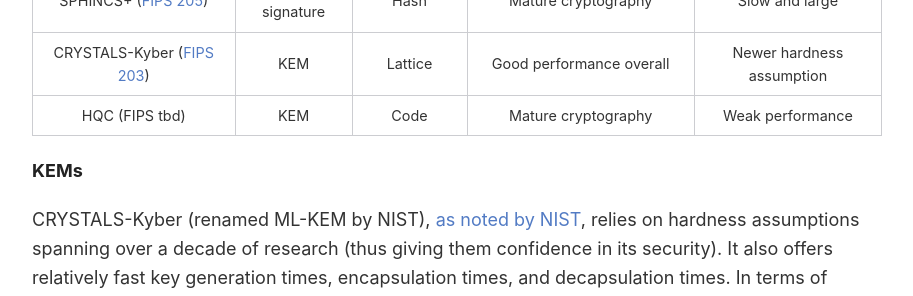
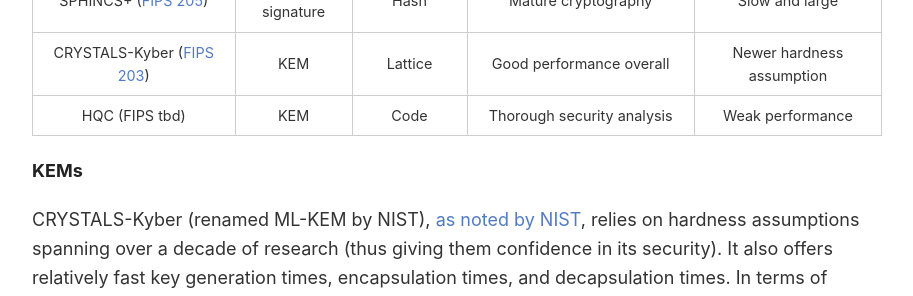
Before and after one commit to ravital/ravital.github.io, a Jekyll site: the page built from _posts/2026-09-01-pqc.md, in a window 1280 px wide and 900 px high, scrolled down 6253 px. Shown: the part 153-449 px from the top of the window, without its empty margins (183-1096 px from the left). Built offline with Jekyll 4.4.1, drawn with Linux system fonts in a browser that asks for light colours.

Commit message:
Update 2026-09-01-pqc.md

```diff
--- a/_posts/2026-09-01-pqc.md
+++ b/_posts/2026-09-01-pqc.md
@@ -98,7 +98,7 @@
 | Falcon (FIPS tbd)  | Digital signature       | Lattice    | Fast sign/verify, smallest bandwidth | Floating point arithmetic |
 | SPHINCS+ ([FIPS 205](https://csrc.nist.gov/Projects/post-quantum-cryptography)) | Digital signature | Hash | Mature cryptography | Slow and large |
 | CRYSTALS-Kyber ([FIPS 203](https://csrc.nist.gov/Projects/post-quantum-cryptography)) | KEM | Lattice | Good performance overall | Newer hardness assumption |
-| HQC (FIPS tbd) | KEM | Code | Mature cryptography | Weak performance |
+| HQC (FIPS tbd) | KEM | Code | Thorough security analysis | Weak performance |
 
 #### KEMs
 
```
